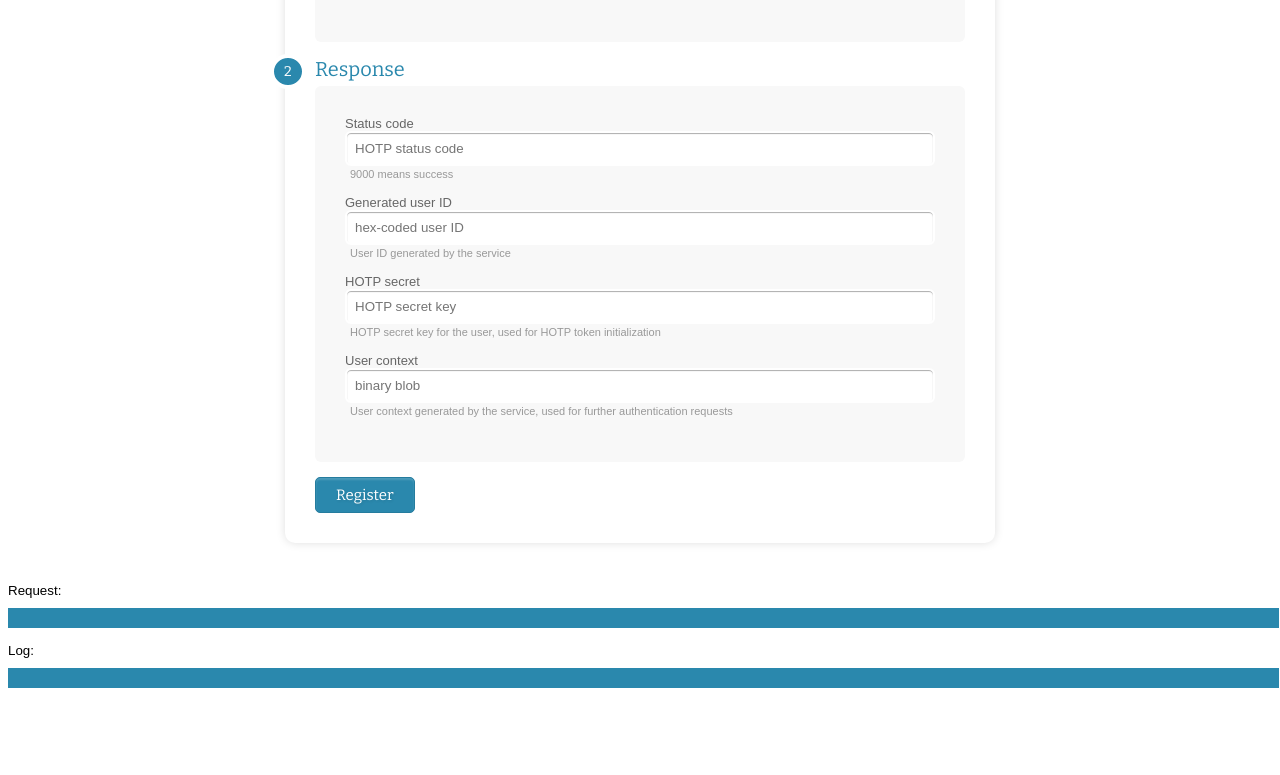
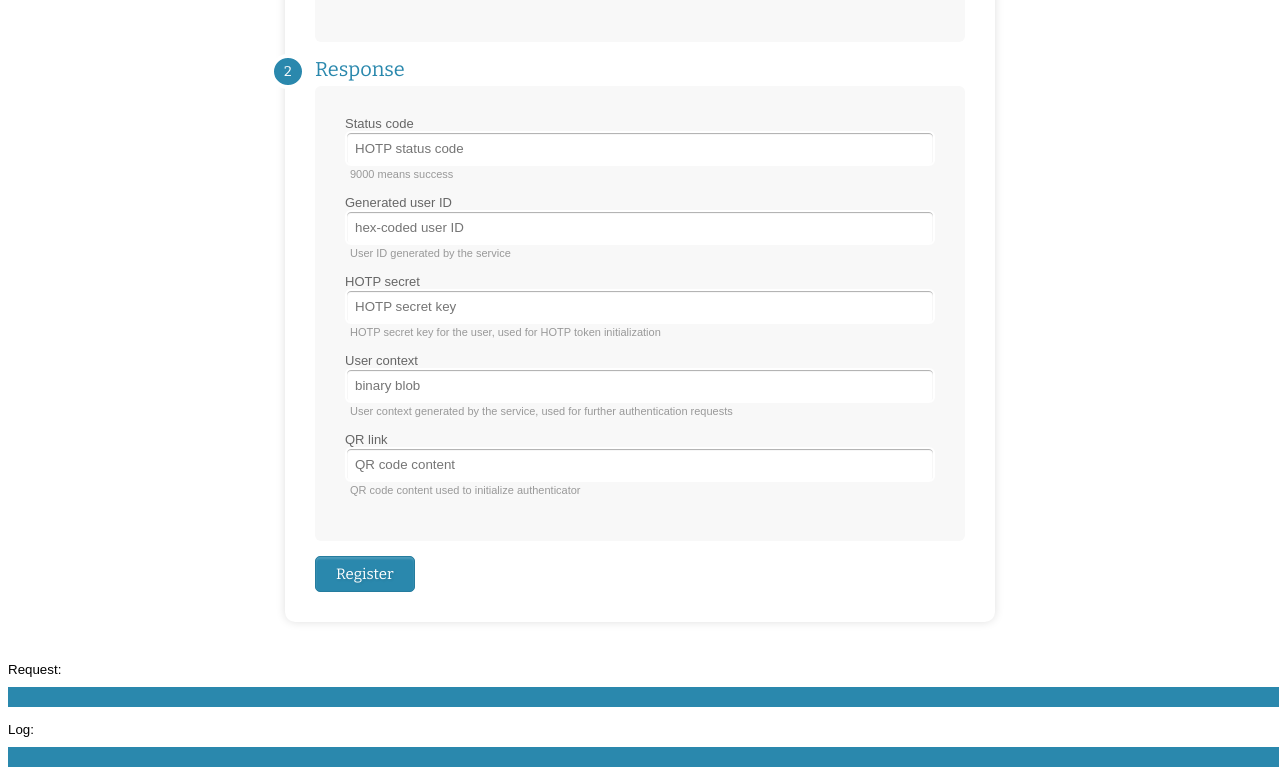
Before and after one commit to EnigmaBridge/client.js, a website: page public/demoHotpReg.html in a window 1280 px wide. Shown: the part 791-1566 px from the top of the page. Before the commit the page ends 1487 px from the top, so only its background shows below. Drawn offline with nearby package versions, Linux system fonts and the light colour scheme.

Commit message:
CJS-7: QR code link displayed on the demo page

```diff
--- a/public/demoHotpReg.html
+++ b/public/demoHotpReg.html
@@ -108,6 +108,11 @@
                 <input type="text" name="userCtx" id="userCtx" placeholder="binary blob"/>
                 <span>User context generated by the service, used for further authentication requests</span>
             </label>
+
+            <label>QR link
+                <input type="text" name="qrLink" id="qrLink" placeholder="QR code content"/>
+                <span>QR code content used to initialize authenticator</span>
+            </label>
         </div>
         <div class="button-section">
             <input type="button" id="btnRegister" value="Register"/>
@@ -185,6 +190,12 @@
 
         if (response.hotpKey){
             $('#hotpSecret').val(sjcl.codec.hex.fromBits(response.hotpKey));
+
+            // QR link code.
+            var qrLink = eb.comm.hotp.hotpGetQrLink(response.hotpKey, "EB user", "demo.enigmabridge.com", 0);
+            $('#qrLink').val(qrLink);
+
+            // TODO: QR code...
         }
 
         if (response.hotpUserCtx){
```
